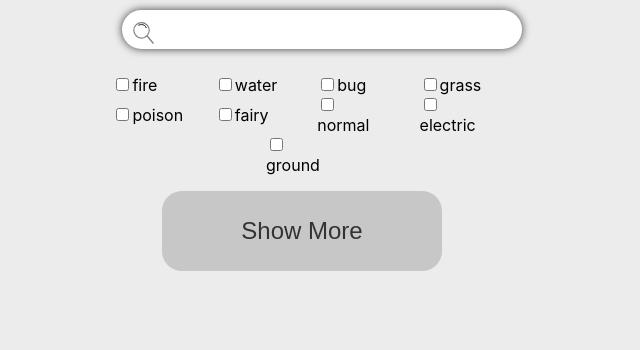
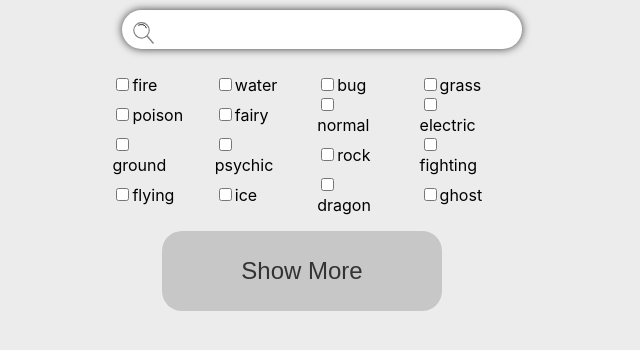
Before and after one commit to leogoulartoli/pokedex-cards, a React (Create React App) app: page / in a window 1280 px wide. Shown: the top 350 px of the page, without its empty margins (338-978 px from the left). Built offline with nearby package versions, Linux system fonts and the light colour scheme; no server answers.

Commit message:
Added psychic, fighting, rock, ghost, ice, dragon, flying types

```diff
--- a/src/components/FilterTypesPokemon/index.tsx
+++ b/src/components/FilterTypesPokemon/index.tsx
@@ -11,6 +11,13 @@ const POKEMON_TYPES = [
   "normal",
   "electric",
   "ground",
+  "psychic",
+  "rock",
+  "fighting",
+  "flying",
+  "ice",
+  "dragon",
+  "ghost",
 ];
 
 interface FilterTypesPokemonProps {
--- a/src/components/ListPokemon/style.scss
+++ b/src/components/ListPokemon/style.scss
@@ -111,6 +111,27 @@
 .type__ground:before {
   background-color: var(--type-ground);
 }
+.type__psychic:before {
+  background-color: var(--type-psychic);
+}
+.type__fighting:before {
+  background-color: var(--type-fighting);
+}
+.type__rock:before {
+  background-color: var(--type-rock);
+}
+.type__ghost:before {
+  background-color: var(--type-ghost);
+}
+.type__ice:before {
+  background-color: var(--type-ice);
+}
+.type__dragon:before {
+  background-color: var(--type-dragon);
+}
+.type__flying:before {
+  background-color: var(--type-flying);
+}
 
 @media (max-width: 798px) {
   .card {
--- a/src/index.css
+++ b/src/index.css
@@ -8,6 +8,13 @@
   --type-poison: #b97fc9;
   --type-electric: #eed535;
   --type-normal: #a4acaf;
+  --type-psychic: #f85988;
+  --type-rock: #a38c21;
+  --type-ice: #51c4e7;
+  --type-flying: #a890f0;
+  --type-fighting: #c02f28;
+  --type-ghost: #6f5898;
+  --type-dragon: #7038f8;
 }
 
 body {
```
